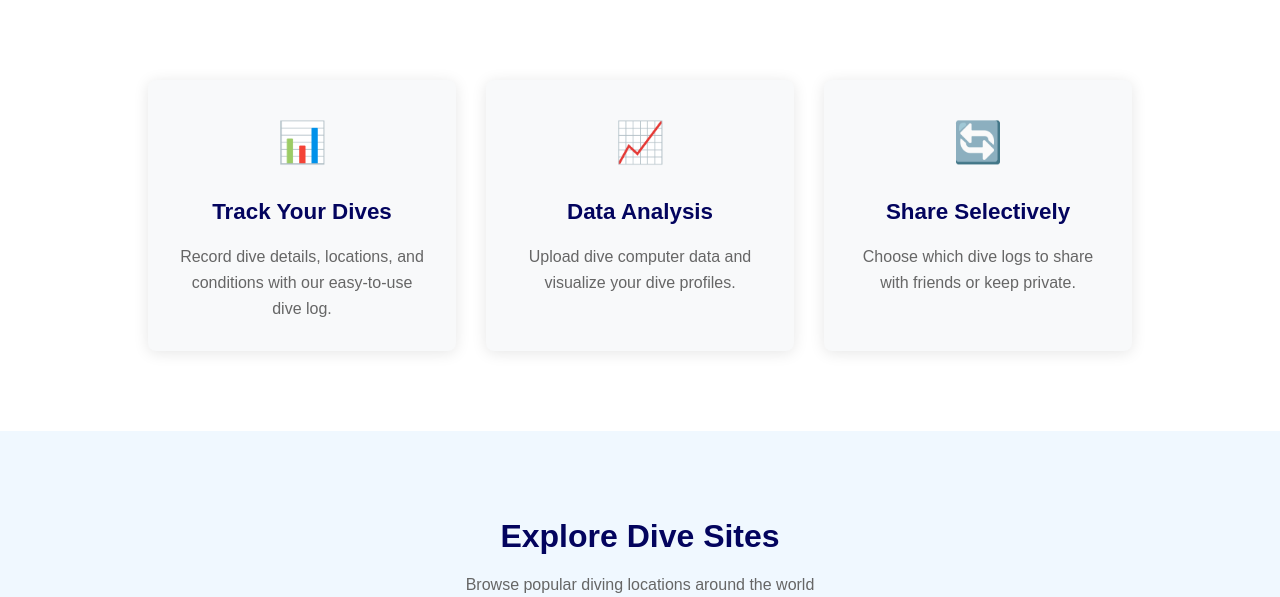
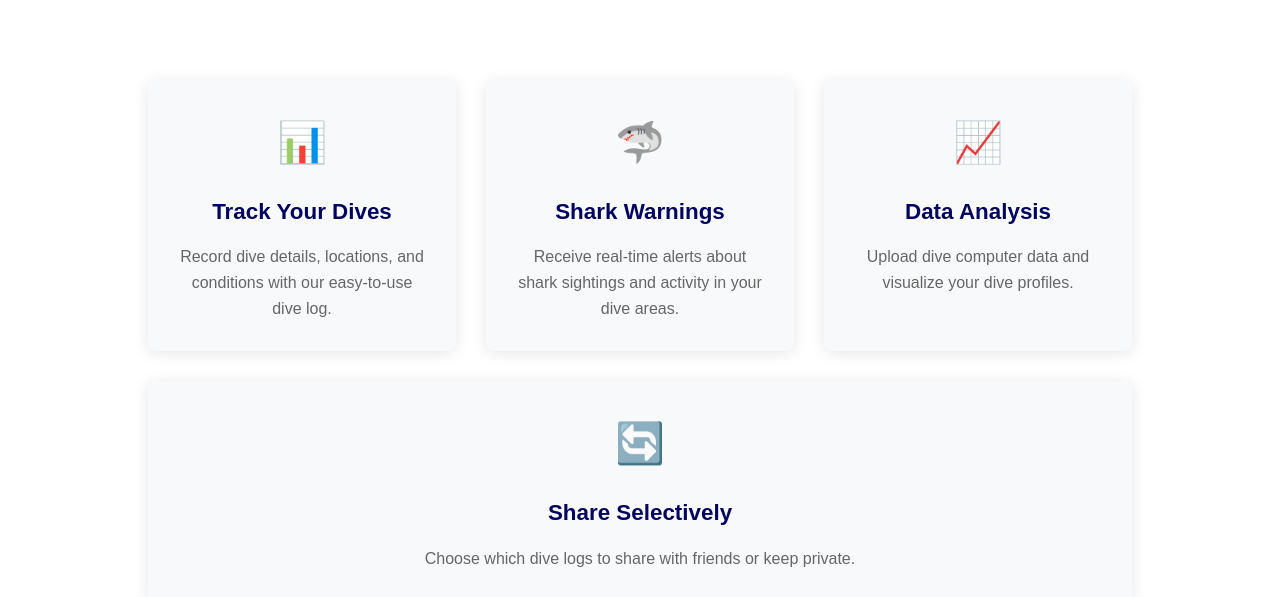
Before and after one commit to ZaneCodeJourney/CITS5505-Group-Project, a Flask app: page / in a window 1280 px wide. Shown: the part 594-1191 px from the top of the page. Run offline with Flask 3, Linux system fonts and the light colour scheme; some libraries are stand-ins or nearby versions.

Commit message:
added shark warning card

```diff
--- a/app/templates/index.html
+++ b/app/templates/index.html
@@ -33,6 +33,11 @@
                 <div class="feature-icon">📊</div>
                 <h3>Track Your Dives</h3>
                 <p>Record dive details, locations, and conditions with our easy-to-use dive log.</p>
+            </div>
+            <div class="feature-item">
+                <div class="feature-icon">🦈</div>
+                <h3>Shark Warnings</h3>
+                <p>Receive real-time alerts about shark sightings and activity in your dive areas.</p>
             </div>
             <div class="feature-item">
                 <div class="feature-icon">📈</div>
```
